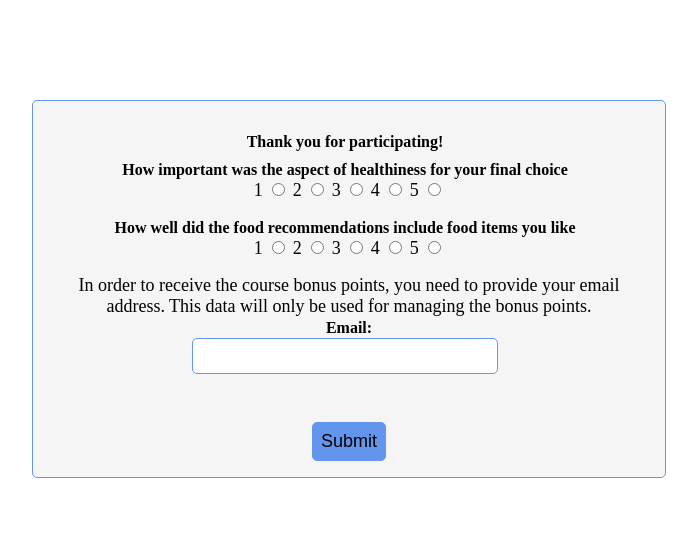
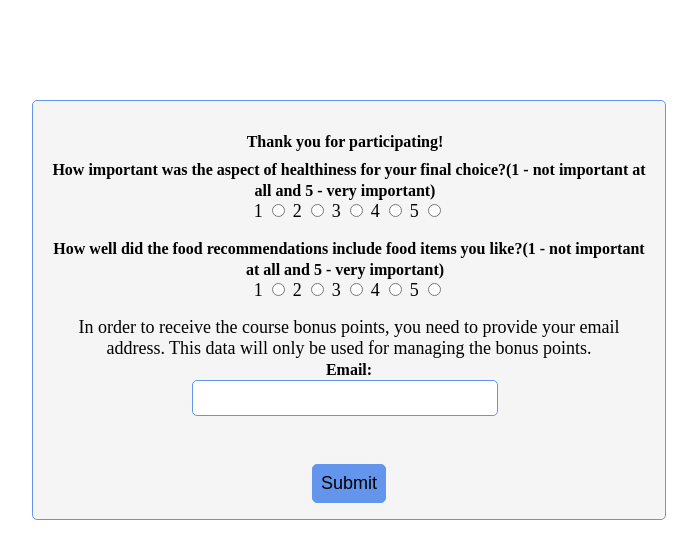
Before and after one commit to amelak9/foodRecommendationEffects, a React app: page pages/Finished.html in a window 1280 px wide. Shown: the whole page, without its empty margins (291-988 px from the left). Built offline with nearby package versions, Linux system fonts and the light colour scheme; what body-parser would draw is missing.

Commit message:
ui updates

```diff
--- a/pages/Finished.html
+++ b/pages/Finished.html
@@ -11,7 +11,7 @@
 <div class="finished-container">
   <p class="finished-container__label">Thank you for participating!</p>
   <div class="finished-container__object">
-    <label class="finished-container__label">How important was the aspect of healthiness for your final choice
+    <label class="finished-container__label">How important was the aspect of healthiness for your final choice?(1 - not important at all and 5 - very important)
   </label><br>
   <label> 1
   <input type="radio" name="importance" value="1" required/>
@@ -30,7 +30,7 @@
   </label>
   </div>
   <div class="finished-container__object">
-  <label class="finished-container__label">How well did the food recommendations include food items you like
+  <label class="finished-container__label">How well did the food recommendations include food items you like?(1 - not important at all and 5 - very important)
   </label><br>
   <label> 1
   <input type="radio" name="likeness" value="1" required/>
```
